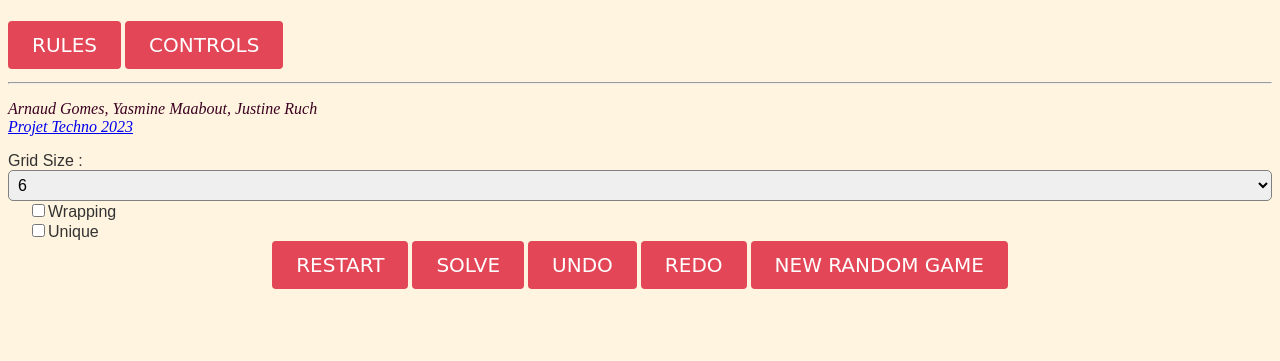
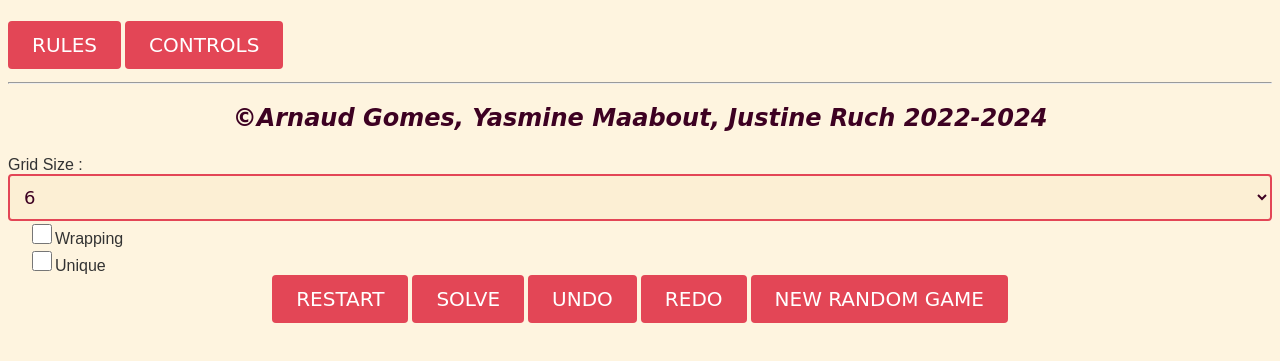
Before and after one commit to Arnaud1404/takuzu, a plain HTML site: page web/index.html in a window 1280 px wide. Shown: the part 139-500 px from the top of the page. Drawn offline with Linux system fonts and the light colour scheme; no server answers; a web font is replaced by a local one.

Commit message:
CSS for the select, wrapping and unique options

```diff
--- a/web/index.html
+++ b/web/index.html
@@ -67,9 +67,7 @@
     <pre id="result"></pre>
 
     <hr>
-    <p><em>Arnaud Gomes, Yasmine Maabout, Justine Ruch<br>
-        <a href="https://moodle1.u-bordeaux.fr/course/view.php?id=10858"> Projet Techno 2023 </a >
-    </em></p>
+    <p id="authors"><em>&copy;Arnaud Gomes, Yasmine Maabout, Justine Ruch 2022-2024<br></em></p>
 
 
     <div>
--- a/web/mystyle.css
+++ b/web/mystyle.css
@@ -13,6 +13,14 @@ h1 { /*titre takuzu*/
     }
 }
 
+#authors {
+    text-align: center;
+    color: #3d0122;
+    font-family: 'Happy Groovy', cursive;
+    font-weight: bold;
+    font-size: 1.5rem;
+    margin-top: 20px;
+}
 
 h2{
     color: rgb(206, 68, 86);
@@ -99,3 +107,30 @@ button:hover {
     font-size: 16px;
     color: #333;
   }
+select {
+    background-color: #fcefd4;
+    color: #3d0122;
+    font-family: 'Happy Groovy', cursive;
+    padding: 10px;
+    border: 2px solid #e34656;
+    border-radius: 4px;
+    font-size: 18px;
+    cursor: pointer;
+    transition: background-color 0.4s ease;
+}
+
+select:hover {
+    background-color: #e9808e;
+}
+
+input[type="checkbox"] {
+    accent-color: #e34656;
+    width: 20px;
+    height: 20px;
+    cursor: pointer;
+    transition: accent-color 0.4s ease;
+}
+
+input[type="checkbox"]:hover {
+    accent-color: #e9808e;
+}
```
